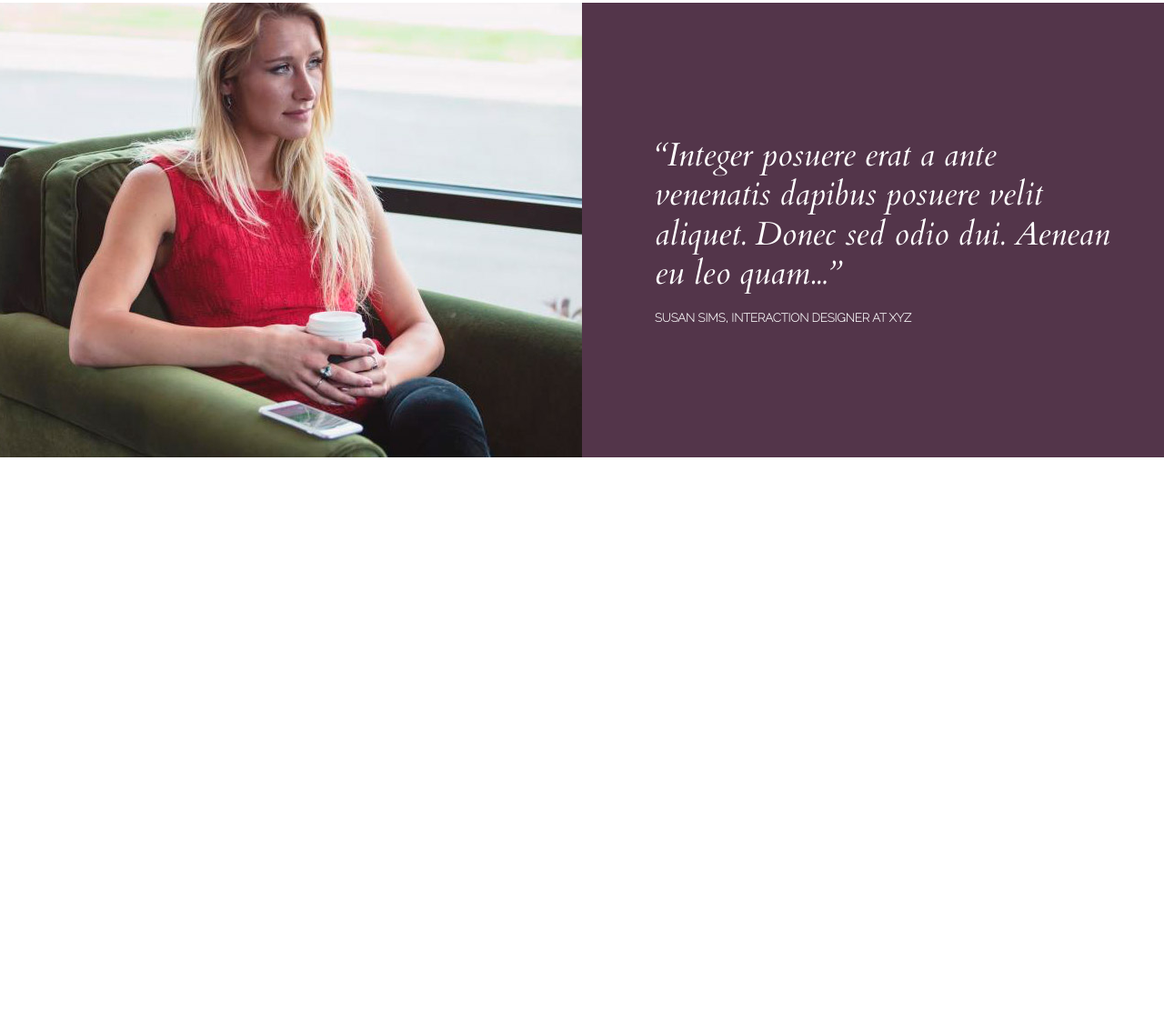
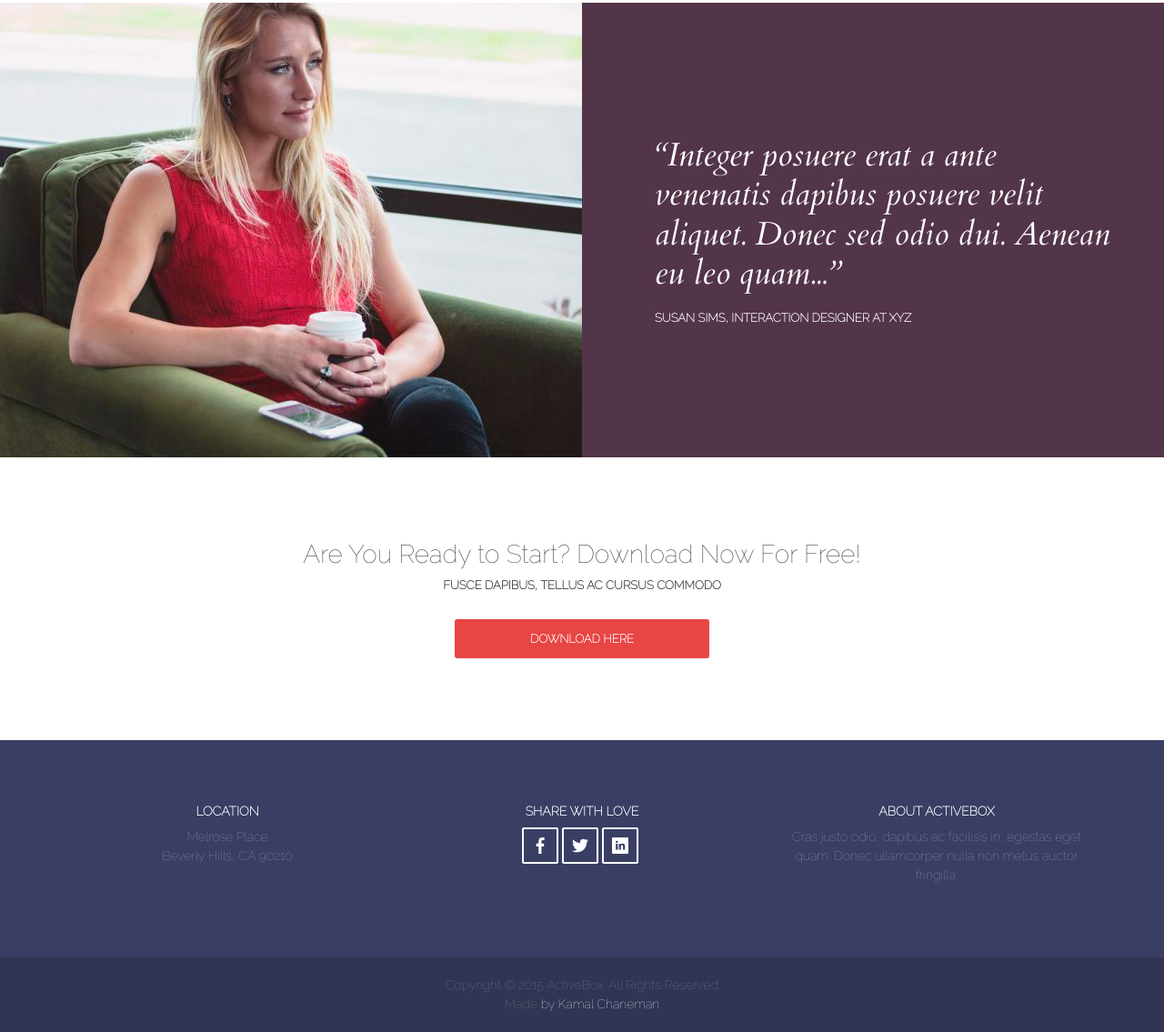
Before and after one commit to MazharovaAnna/Activebox, a plain HTML site: page index.html in a window 1280 px wide. Shown: the part 2893-4028 px from the top of the page at 91% size. Before the commit the page ends 3396 px from the top, so only its background shows below. Drawn offline with nearby package versions, Linux system fonts and the light colour scheme.

Commit message:
Add files via upload

```diff
--- a/index.html
+++ b/index.html
@@ -385,5 +385,76 @@
       <!--/.container -->
     </div>
     <!--/.reviews -->
+
+    <!-- Download -->
+    <div class="download">
+      <div class="container">
+        <h3 class="download__title">
+          Are You Ready to Start? Download Now For Free!
+        </h3>
+        <div class="download__text">
+          <p>Fusce dapibus, tellus ac cursus commodo</p>
+        </div>
+        <a class="btn btn--red btn--long" href="#">Download Here</a>
+      </div>
+    </div>
+    <!--/.download -->
+
+    <!-- Footer -->
+    <footer class="footer">
+      <div class="container">
+        <div class="footer_inner">
+          <div class="footer__block">
+            <h4 class="footer__title">Location</h4>
+            <address class="footer__address">
+              <div>Melrose Place</div>
+              <div>Beverly Hills, CA 90210</div>
+            </address>
+          </div>
+
+          <div class="footer__block">
+            <h4 class="footer__title">Share with Love</h4>
+            <div class="social social--footer">
+              <a class="social__item" href="#" target="_blank">
+                <svg class="social__icon">
+                  <use xlink:href="#facebook"></use>
+                </svg>
+              </a>
+              <a class="social__item" href="#" target="_blank">
+                <svg class="social__icon">
+                  <use xlink:href="#twitter"></use>
+                </svg>
+              </a>
+              <a class="social__item" href="#" target="_blank">
+                <svg class="social__icon">
+                  <use xlink:href="#linkedin"></use>
+                </svg>
+              </a>
+            </div>
+          </div>
+          <div class="footer__block">
+            <h4 class="footer__title">About ActiveBox</h4>
+            <div class="footer__text">
+              <p>
+                Cras justo odio, dapibus ac facilisis in, egestas eget quam.
+                Donec ullamcorper nulla non metus auctor fringilla.
+              </p>
+            </div>
+          </div>
+        </div>
+        <!--/.footer_inner -->
+      </div>
+      <!--/.container -->
+
+      <div class="copyrighte">
+        <div class="container">
+          <div class="copyrighte__text">
+            <div>Copyright © 2015 ActiveBox. All Rights Reserved</div>
+            <div>Made <span>by Kamal Chaneman</span> </div>
+          </div>
+        </div>
+      </div>
+      <!--/.copyrighte -->
+    </footer>
   </body>
 </html>
--- a/style.css
+++ b/style.css
@@ -119,6 +119,7 @@ p {
   color: #fff;
   text-transform: uppercase;
   text-decoration: none;
+  text-align: center;
 }
 .btn--red {
   background-color: #e84545;
@@ -126,6 +127,9 @@ p {
 }
 .btn--red:hover {
   background-color: #c53838;
+}
+.btn--long {
+  min-width: 280px;
 }
 /*features
 ===================*/
@@ -249,6 +253,9 @@ p {
 .social {
   display: flex;
 }
+.social--footer {
+  justify-content: center;
+}
 .social__item {
   display: flex;
   justify-content: center;
@@ -264,13 +271,27 @@ p {
   background-color: #e8ecee;
 }
 .social__item:hover .social__icon {
-  fill: #e84545;
+  fill: #000;
+}
+
+.social--footer .social__item {
+  background-color: transparent;
+  border-width: 2px;
+  border-color: #fff;
+  border-radius: 2px;
+}
+.social--footer .social__item:hover {
+  background-color: #fff;
 }
 .social__icon {
   display: block;
-  fill: #e8ecee;
+  fill: #e6ecee;
   height: 18px;
   transition: fill 0.1s linear;
+}
+
+.social--footer .social__icon {
+  fill: #fff;
 }
 /* Reviews
 ===================*/
@@ -310,9 +331,77 @@ p {
   color: #fff;
   margin-bottom: 20px;
 }
-.reviews__author{
+.reviews__author {
   font-size: 13px;
   font-weight: 700;
   text-transform: uppercase;
   color: #fff;
 }
+/* Download
+===================*/
+.download {
+  margin: 90px 0;
+  text-align: center;
+}
+.download__title {
+  font-size: 28px;
+  font-weight: 300;
+  color: #2d3033;
+  margin-bottom: 10px;
+}
+.download__text {
+  font-size: 13px;
+  font-weight: 700;
+  color: #2d3033;
+  text-transform: uppercase;
+  margin-bottom: 30px;
+}
+/* Footer
+===================*/
+.footer {
+
+  background-color: #3a3e64;
+}
+.footer_inner {
+  display: flex;
+  flex-wrap: wrap;
+  padding: 70px 0;
+}
+.footer__block {
+  width: 33.3333%;
+  text-align: center;
+  padding: 0 15px;
+}
+.footer__title {
+  font-size: 14px;
+  font-weight: 700;
+  color: #fff;
+  text-transform: uppercase;
+  margin-bottom: 10px;
+}
+.footer__address {
+  font-size: 14px;
+  font-style: normal;
+  color: rgba(255, 255, 255, 0.5);
+  line-height: 1.5;
+}
+.footer__text {
+  font-size: 14px;
+  color: rgba(255, 255, 255, 0.5);
+  line-height: 1.5;
+}
+/* Copyrighte
+===================*/
+.copyrighte {
+  padding: 20px 0;
+  background-color: #313454;
+}
+.copyrighte__text{
+  text-align: center;
+  color: #808080;
+  font-size: 14px;
+  line-height: 1.5;
+}
+.copyrighte__text span{
+  color: #fff;
+}
```
